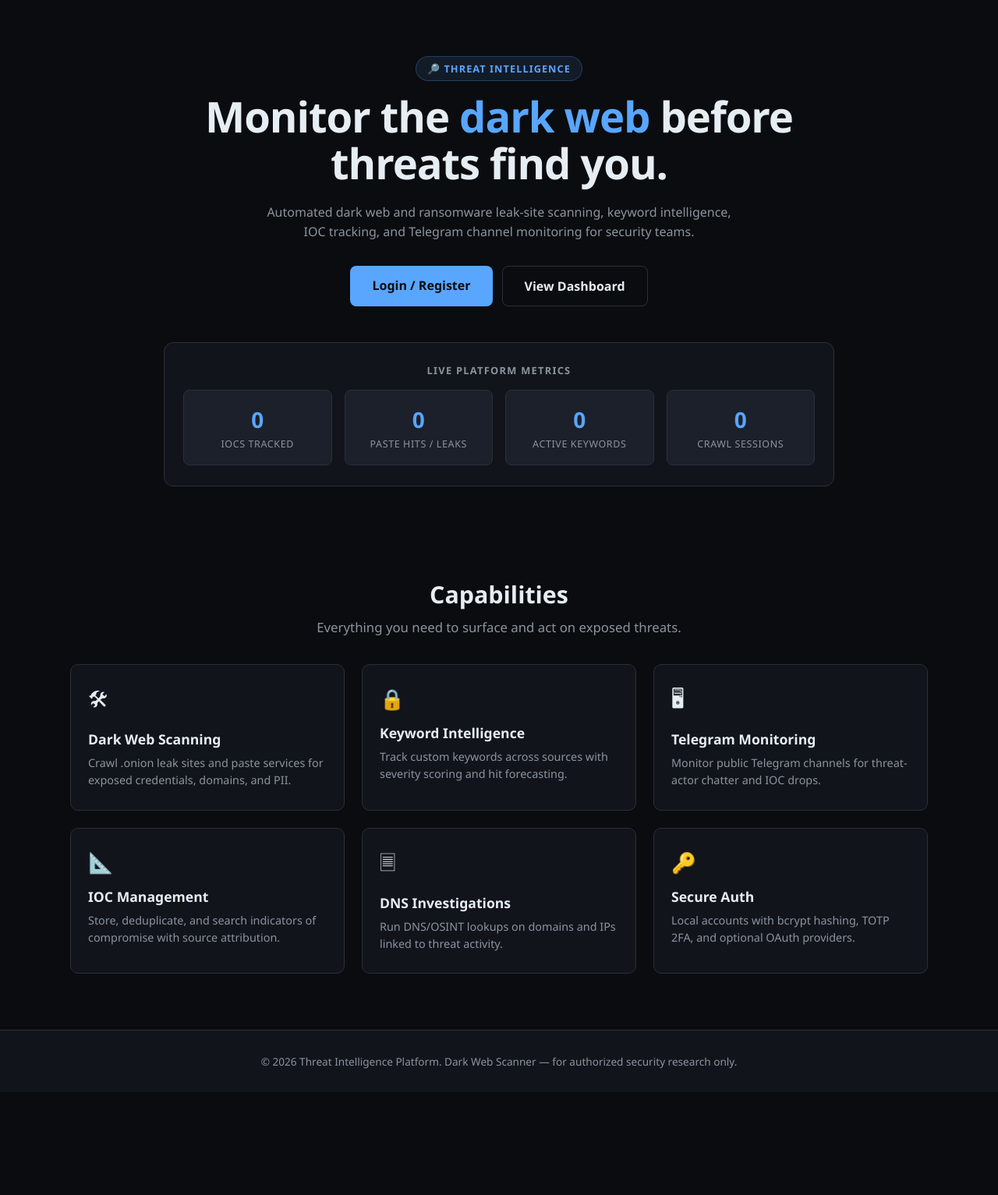
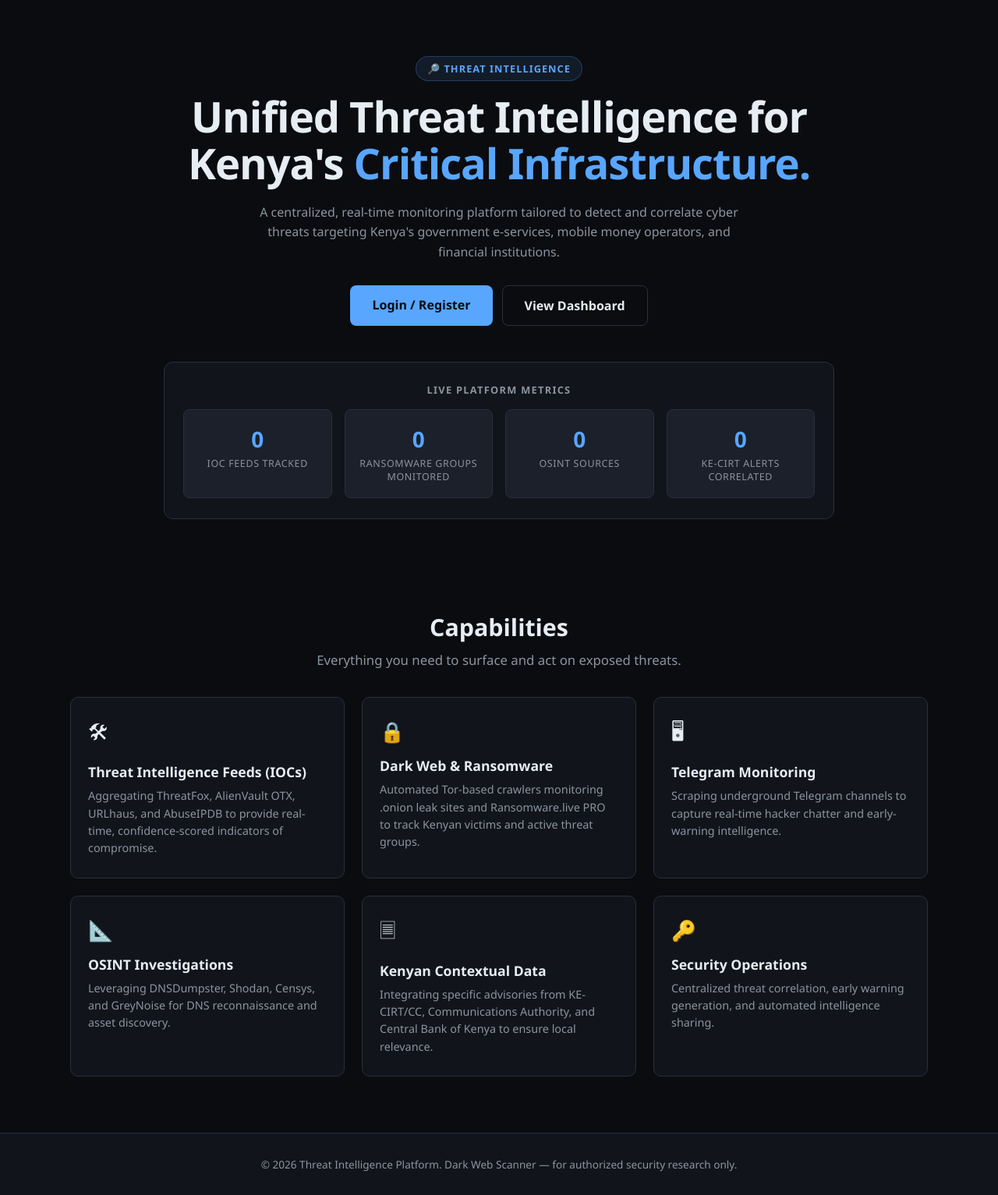
Before and after one commit to mwenda-cpu/kenyan-threatintelligence-platform, a Flask app: page / in a window 1280 px wide. Shown: the part 68-1601 px from the top of the page at 78% size. Before the commit the page ends 1439 px from the top, so only its background shows below. Run offline with Flask 3, Linux system fonts and the light colour scheme; parts of the project's set-up code (start-up, migrations or seed data) failed here and were passed over.

```diff
--- a/docker-compose.yml
+++ b/docker-compose.yml
@@ -66,6 +66,9 @@ services:
       - .env
     environment:
       - FLASK_DEBUG=1
+      - MAILGUN_API_KEY=${MAILGUN_API_KEY}
+      - MAILGUN_DOMAIN=${MAILGUN_DOMAIN}
+      - BASE_URL=${BASE_URL}
     volumes:
       - ./src:/app/src
       - ./config:/app/config:ro
--- a/src/darkweb_scanner/dashboard/templates/landing.html
+++ b/src/darkweb_scanner/dashboard/templates/landing.html
@@ -110,9 +110,8 @@
 <section class="hero">
   <div class="hero-inner">
     <div class="eyebrow">&#128270; Threat Intelligence</div>
-    <h1>Monitor the <span class="accent">dark web</span> before threats find you.</h1>
-    <p>Automated dark web and ransomware leak-site scanning, keyword intelligence,
-    IOC tracking, and Telegram channel monitoring for security teams.</p>
+    <h1>Unified Threat Intelligence for Kenya's <span class="accent">Critical Infrastructure.</span></h1>
+    <p>A centralized, real-time monitoring platform tailored to detect and correlate cyber threats targeting Kenya's government e-services, mobile money operators, and financial institutions.</p>
 
     <div class="cta-group">
       <a href="/login" class="btn-primary">Login / Register</a>
@@ -124,19 +123,19 @@
       <div class="metrics-grid">
         <div class="metric-card">
           <div class="value">{{ ioc_count }}</div>
-          <div class="label">IOCs tracked</div>
+          <div class="label">IOC Feeds Tracked</div>
         </div>
         <div class="metric-card">
           <div class="value">{{ leak_count }}</div>
-          <div class="label">Paste hits / leaks</div>
+          <div class="label">Ransomware Groups Monitored</div>
         </div>
         <div class="metric-card">
           <div class="value">{{ keyword_count }}</div>
-          <div class="label">Active keywords</div>
+          <div class="label">OSINT Sources</div>
         </div>
         <div class="metric-card">
           <div class="value">{{ crawl_count }}</div>
-          <div class="label">Crawl sessions</div>
+          <div class="label">KE-CIRT Alerts Correlated</div>
         </div>
       </div>
     </div>
@@ -152,33 +151,33 @@
     <div class="features-grid">
       <div class="feature-card">
         <span class="icon">&#128736;</span>
-        <h3>Dark Web Scanning</h3>
-        <p>Crawl .onion leak sites and paste services for exposed credentials, domains, and PII.</p>
+        <h3>Threat Intelligence Feeds (IOCs)</h3>
+        <p>Aggregating ThreatFox, AlienVault OTX, URLhaus, and AbuseIPDB to provide real-time, confidence-scored indicators of compromise.</p>
       </div>
       <div class="feature-card">
         <span class="icon">&#128274;</span>
-        <h3>Keyword Intelligence</h3>
-        <p>Track custom keywords across sources with severity scoring and hit forecasting.</p>
+        <h3>Dark Web &amp; Ransomware</h3>
+        <p>Automated Tor-based crawlers monitoring .onion leak sites and Ransomware.live PRO to track Kenyan victims and active threat groups.</p>
       </div>
       <div class="feature-card">
         <span class="icon">&#128421;</span>
         <h3>Telegram Monitoring</h3>
-        <p>Monitor public Telegram channels for threat-actor chatter and IOC drops.</p>
+        <p>Scraping underground Telegram channels to capture real-time hacker chatter and early-warning intelligence.</p>
       </div>
       <div class="feature-card">
         <span class="icon">&#128208;</span>
-        <h3>IOC Management</h3>
-        <p>Store, deduplicate, and search indicators of compromise with source attribution.</p>
+        <h3>OSINT Investigations</h3>
+        <p>Leveraging DNSDumpster, Shodan, Censys, and GreyNoise for DNS reconnaissance and asset discovery.</p>
       </div>
       <div class="feature-card">
         <span class="icon">&#128463;</span>
-        <h3>DNS Investigations</h3>
-        <p>Run DNS/OSINT lookups on domains and IPs linked to threat activity.</p>
+        <h3>Kenyan Contextual Data</h3>
+        <p>Integrating specific advisories from KE-CIRT/CC, Communications Authority, and Central Bank of Kenya to ensure local relevance.</p>
       </div>
       <div class="feature-card">
         <span class="icon">&#128273;</span>
-        <h3>Secure Auth</h3>
-        <p>Local accounts with bcrypt hashing, TOTP 2FA, and optional OAuth providers.</p>
+        <h3>Security Operations</h3>
+        <p>Centralized threat correlation, early warning generation, and automated intelligence sharing.</p>
       </div>
     </div>
   </div>
```
Also changed, not shown: src/darkweb_scanner/dashboard/auth_routes.py (+25 -21 lines).
